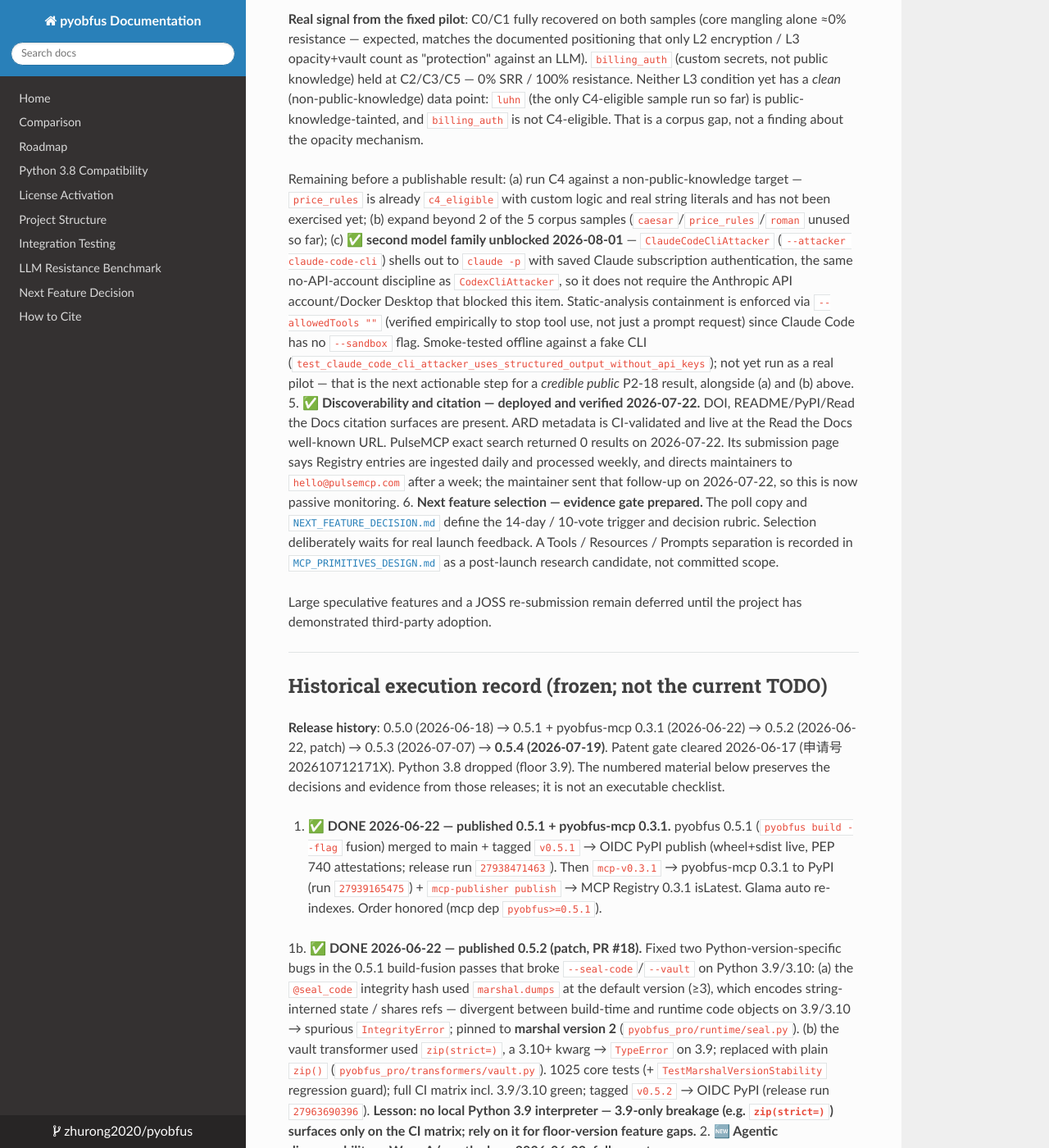
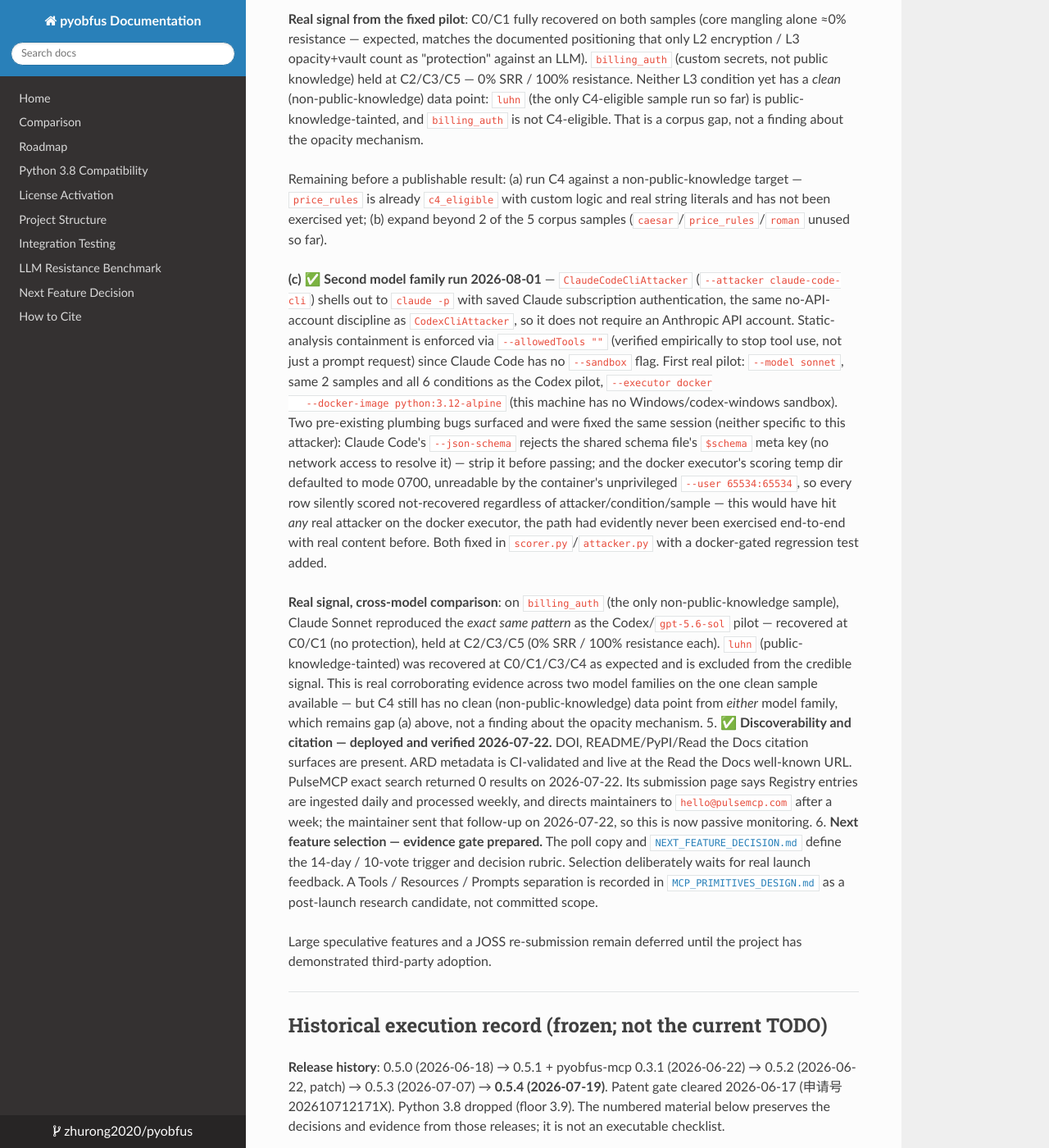
Before and after one commit to zhurong2020/pyobfus, an MkDocs documentation site: the page built from docs/POST_V0.4_TODO.md, in a window 1280 px wide and 1400 px high, scrolled down 2562 px. Shown: the whole window at 82% size. Built offline with MkDocs 1.6.1, drawn with Linux system fonts in a browser that asks for light colours; nearby versions of some CDN libraries.

Commit message:
docs: record the claude-code-cli pilot's real cross-model results
Second model family (Codex + Claude Sonnet via ClaudeCodeCliAttacker)
now both have real pilot data. On the one non-public-knowledge sample
(billing_auth), both models show the identical pattern: recovered at
C0/C1, held at C2/C3/C5 (0% SRR / 100% resistance). Synced
POST_V0.4_TODO.md § P2-18, ROADMAP.md's P2-18 entry + Last Updated
line, and CLAUDE.md's cold-start state + prompt.

Also flags an unresolved CN-draft duplication this session found but
did not create: CLAUDE.md's cold-start question already pointed to a
more complete, publish-ready article in the findata repo
(content/drafts/pyobfus-six-mechanisms-now-public.md, dated
2026-07-23, already patent-focused with JOSS/DOI coverage and
multi-channel distribution copy) that this session's edits to this
repo's own _drafts/launch-v0.5.4/cn.md did not check against before
revising in parallel. Recorded as a flag needing the user's input
rather than silently picking one.

Co-Authored-By: Claude Sonnet 5 <noreply@anthropic.com>

```diff
--- a/docs/POST_V0.4_TODO.md
+++ b/docs/POST_V0.4_TODO.md
@@ -137,17 +137,37 @@
    non-public-knowledge target — `price_rules` is already `c4_eligible` with
    custom logic and real string literals and has not been exercised yet; (b)
    expand beyond 2 of the 5 corpus samples (`caesar`/`price_rules`/`roman`
-   unused so far); (c) ✅ **second model family unblocked 2026-08-01** —
-   `ClaudeCodeCliAttacker` (`--attacker claude-code-cli`) shells out to
-   `claude -p` with saved Claude subscription authentication, the same
-   no-API-account discipline as `CodexCliAttacker`, so it does not require the
-   Anthropic API account/Docker Desktop that blocked this item. Static-analysis
-   containment is enforced via `--allowedTools ""` (verified empirically to
-   stop tool use, not just a prompt request) since Claude Code has no
-   `--sandbox` flag. Smoke-tested offline against a fake CLI
-   (`test_claude_code_cli_attacker_uses_structured_output_without_api_keys`);
-   not yet run as a real pilot — that is the next actionable step for a
-   *credible public* P2-18 result, alongside (a) and (b) above.
+   unused so far).
+
+   **(c) ✅ Second model family run 2026-08-01** — `ClaudeCodeCliAttacker`
+   (`--attacker claude-code-cli`) shells out to `claude -p` with saved Claude
+   subscription authentication, the same no-API-account discipline as
+   `CodexCliAttacker`, so it does not require an Anthropic API account.
+   Static-analysis containment is enforced via `--allowedTools ""` (verified
+   empirically to stop tool use, not just a prompt request) since Claude Code
+   has no `--sandbox` flag. First real pilot: `--model sonnet`, same 2 samples
+   and all 6 conditions as the Codex pilot, `--executor docker
+   --docker-image python:3.12-alpine` (this machine has no Windows/codex-windows
+   sandbox). Two pre-existing plumbing bugs surfaced and were fixed the same
+   session (neither specific to this attacker): Claude Code's `--json-schema`
+   rejects the shared schema file's `$schema` meta key (no network access to
+   resolve it) — strip it before passing; and the docker executor's scoring
+   temp dir defaulted to mode 0700, unreadable by the container's unprivileged
+   `--user 65534:65534`, so every row silently scored not-recovered regardless
+   of attacker/condition/sample — this would have hit *any* real attacker on
+   the docker executor, the path had evidently never been exercised
+   end-to-end with real content before. Both fixed in `scorer.py`/`attacker.py`
+   with a docker-gated regression test added.
+
+   **Real signal, cross-model comparison**: on `billing_auth` (the only
+   non-public-knowledge sample), Claude Sonnet reproduced the *exact same
+   pattern* as the Codex/`gpt-5.6-sol` pilot — recovered at C0/C1 (no
+   protection), held at C2/C3/C5 (0% SRR / 100% resistance each). `luhn`
+   (public-knowledge-tainted) was recovered at C0/C1/C3/C4 as expected and
+   is excluded from the credible signal. This is real corroborating evidence
+   across two model families on the one clean sample available — but C4 still
+   has no clean (non-public-knowledge) data point from *either* model family,
+   which remains gap (a) above, not a finding about the opacity mechanism.
 5. ✅ **Discoverability and citation — deployed and verified 2026-07-22.** DOI,
    README/PyPI/Read the Docs citation surfaces are present. ARD metadata is
    CI-validated and live at the Read the Docs well-known URL. PulseMCP exact
```
Also changed, not shown: CLAUDE.md (+2 -2 lines), docs/ROADMAP.md (+2 -2 lines).
